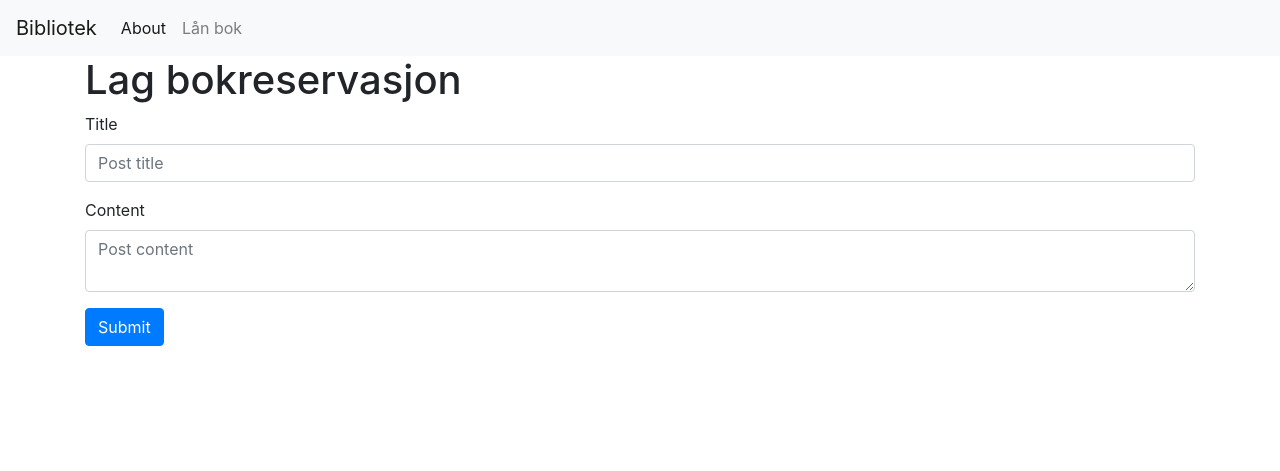
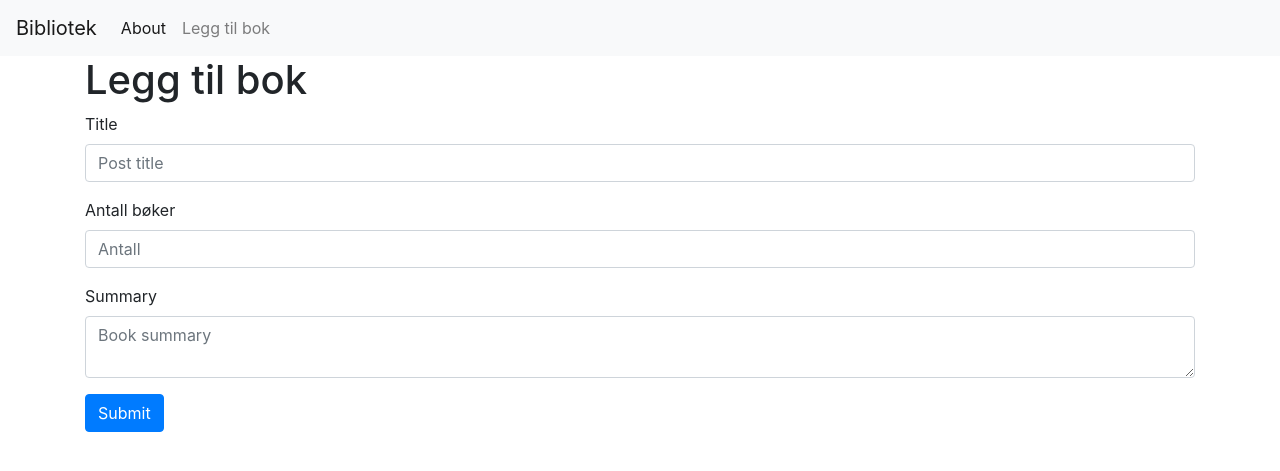
Before and after one commit to Liamhewitt05/booking_system_web, a Flask app: page /create in a window 1280 px wide. Shown: the top 471 px of the page. Run offline with Flask 3, Linux system fonts and the light colour scheme; some libraries are stand-ins or nearby versions.

Commit message:
add book fix

```diff
--- a/app.py
+++ b/app.py
@@ -38,6 +38,13 @@ def get_book(book_id):
     conn.close()
     return book
 
+def get_book_by_title(title):
+    conn = get_db_connection()
+    book = conn.execute('SELECT * FROM books WHERE title = ?',
+                        (title,)).fetchone()
+    conn.close()
+    return book
+
 app = Flask(__name__)
 app.config['SECRET_KEY'] = 'your secret key'
 
@@ -51,7 +58,6 @@ def index():
 @app.route('/<int:book_id>')
 def book(book_id):
     book = get_book(book_id)
-    print(book)
     if book is None:
         abort(404)
 
@@ -62,19 +68,22 @@ def create():
     if request.method == 'POST':
         title = request.form['title']
         content = request.form['content']
+        count = request.form['count']
 
         if not title:
             flash('Title is required!')
+        elif not count or int(count) < 0:
+            flash('Antall må være 0 eller høyere')
         elif not content:
             flash('Content is required!')
         else:
-            post = get_book(title)
-            if post is None:
+            book = get_book_by_title(title)
+            if book:
                 flash('Title already exists!')
             else:
                 conn = get_db_connection()
-                conn.execute('INSERT INTO books (title, content) VALUES (?, ?)',
-                                (title, content))
+                conn.execute('INSERT INTO books (title, summary, count) VALUES (?, ?, ?)',
+                                (title, content, count))
                 conn.commit()
                 conn.close()
                 return redirect(url_for('index'))
--- a/templates/base.html
+++ b/templates/base.html
@@ -22,7 +22,7 @@
                 <a class="nav-link" href="#">About</a>
             </li>
             <li class="nav-item">
-                <a class="nav-link" href="{{url_for('create')}}">Lån bok</a>
+                <a class="nav-link" href="{{url_for('create')}}">Legg til bok</a>
             </li>
             </ul>
         </div>
--- a/templates/create.html
+++ b/templates/create.html
@@ -1,7 +1,7 @@
 {% extends 'base.html' %}
 
 {% block content %}
-<h1>{% block title %} Lag bokreservasjon {% endblock %}</h1>
+<h1>{% block title %} Legg til bok {% endblock %}</h1>
 
 <form method="post">
     <div class="form-group">
@@ -12,9 +12,17 @@
     </div>
 
     <div class="form-group">
-        <label for="content">Content</label>
-        <textarea name="content" placeholder="Post content"
-                  class="form-control">{{ request.form['content'] }}</textarea>
+        <label for="count">Antall bøker</label>
+        <input type="number" name="count"
+            placeholder="Antall" class="form-control"
+                value="{{ request.form['count'] }}">
+        </input>
+    </div>
+
+    <div class="form-group">
+        <label for="summary">Summary</label>
+        <textarea name="summary" placeholder="Book summary"
+                  class="form-control">{{ request.form['summary'] }}</textarea>
     </div>
     <div class="form-group">
         <button type="submit" class="btn btn-primary">Submit</button>
```
Also changed, not shown: database.db.
